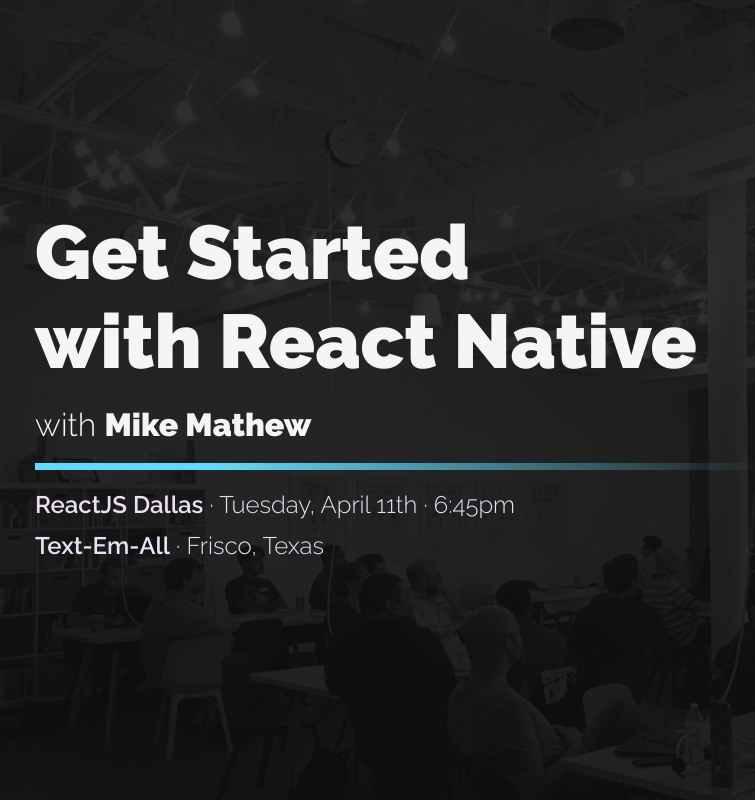
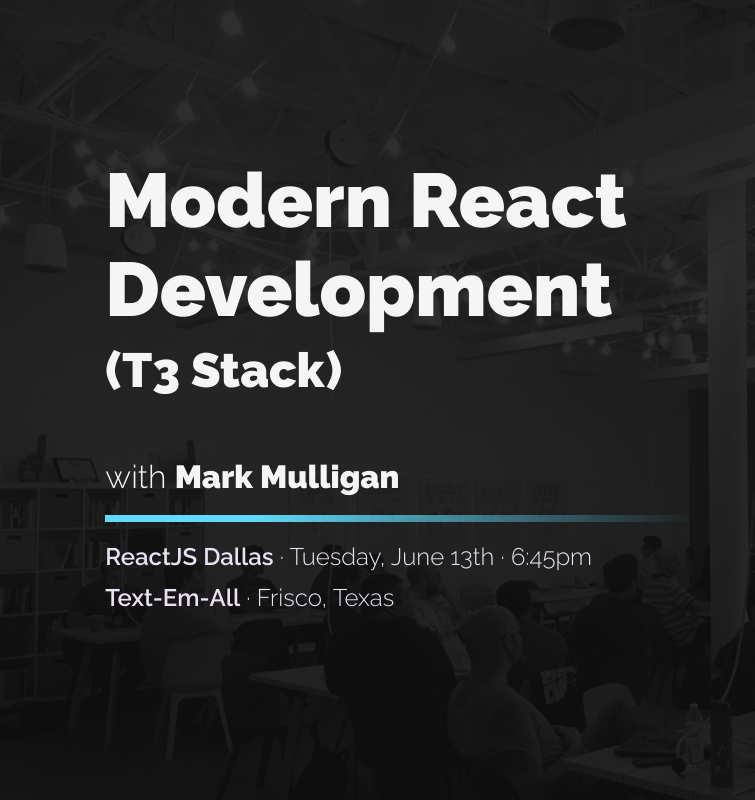
Before and after one commit to reactjs-dallas/thumbnail-template, a plain HTML site: page index.html in a window 1280 px wide. Shown: the full height of the page, 0-755 px from the left. Drawn offline with Linux system fonts and the light colour scheme.

Commit message:
chore: update for June 2023 event

```diff
--- a/index.html
+++ b/index.html
@@ -15,15 +15,16 @@
 <body>
 	<div class="flex">
 		<header>
-			<h1>Get Started<br />with React Native</h1>
-			<p id="speakers">with <b>Mike Mathew</b></p>
+			<h1>Modern React<br>Development</h1>
+      <h2 style="font-size: 48px; margin-top: 8px;">(T3 Stack)</h2>
+			<p id="speakers">with <b>Mark Mulligan</b></p>
 			<footer>
-        <div><strong>ReactJS Dallas</strong> &middot; Tuesday, April 11th &middot; 6:45pm</div>
+        <div><strong>ReactJS Dallas</strong> &middot; Tuesday, June 13th &middot; 6:45pm</div>
         <div><strong>Text-Em-All</strong> &middot; Frisco, Texas</div>
       </footer>
 		</header>
 		<main>
-			<img id="avatar" src="https://res.cloudinary.com/reactjs-dallas/image/upload/w_1000,c_fill,ar_1:1,g_auto,r_max,bo_5px_solid_black,b_rgb:262c35/v1673395392/mike_at_chicago_blue_man_group_nwfbah.jpg" alt="">
+			<img id="avatar" src="https://res.cloudinary.com/reactjs-dallas/image/upload/v1684603902/mark-mulligan_jyvbqz.jpg" alt="">
 			<div class="ring"></div>
 			<img id="logo" src="logo.jpeg" alt="">
 			<div class="ring"></div>
```
